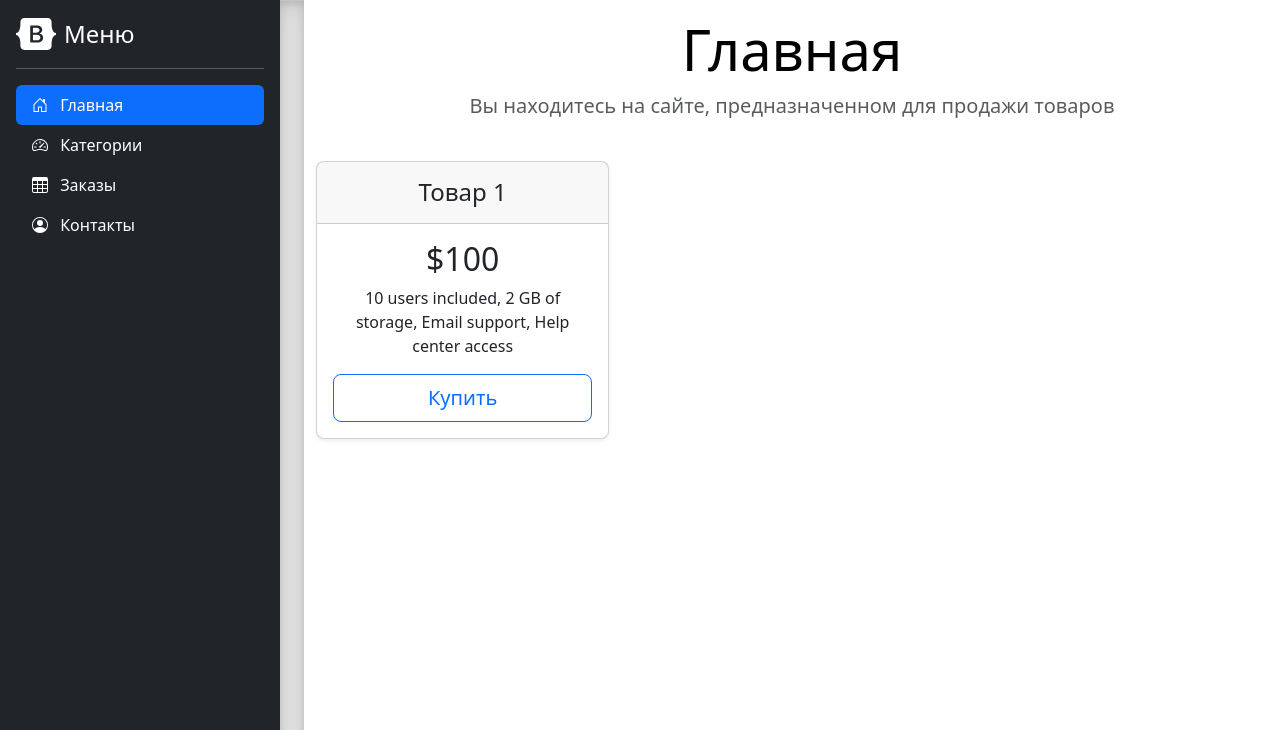
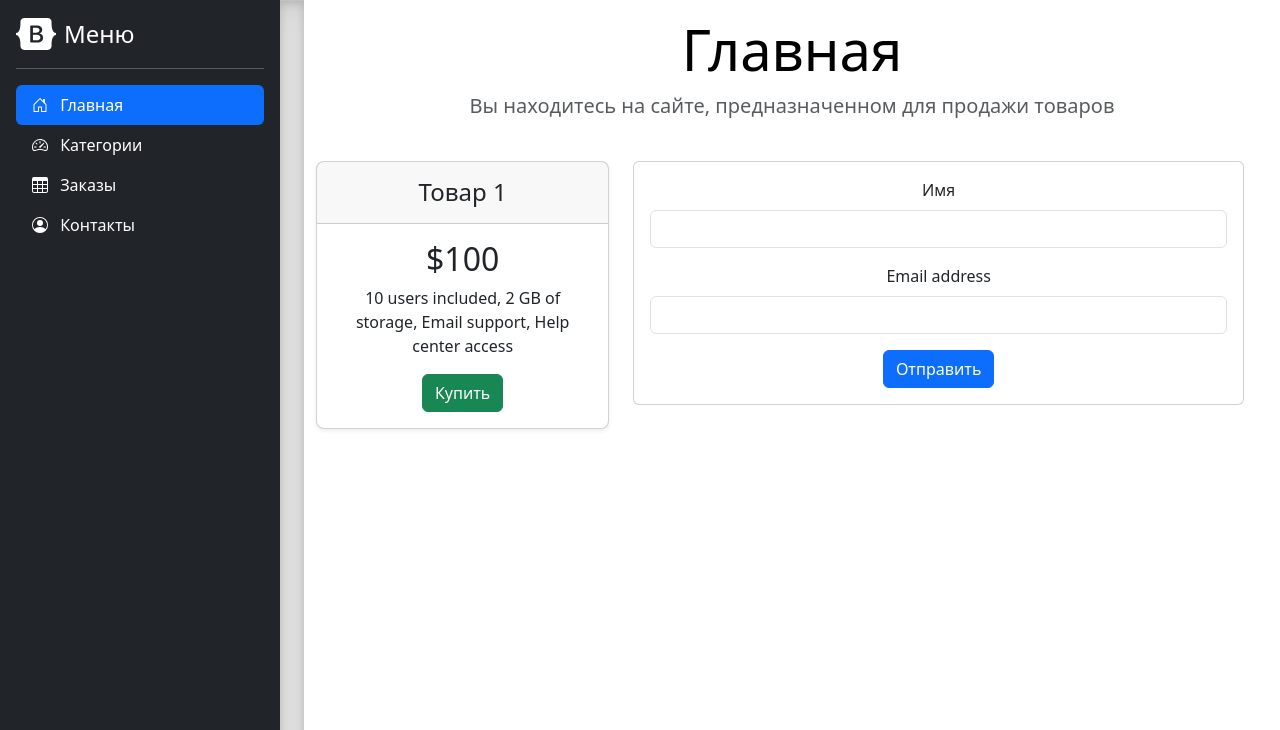
Before and after one commit to codenamekirkpatrick/home_work_19.1, a plain HTML site: page index.html in a window 1280 px wide. Shown: the top 730 px of the page. Drawn offline with nearby package versions, Linux system fonts and the light colour scheme.

Commit message:
Рядом с карточкой товара добавлена форма с полями «Имя» и «Email» и кнопку «Отправить».

```diff
--- a/index.html
+++ b/index.html
@@ -281,7 +281,28 @@
                                 Email support,
                                 Help center access
                             </p>
-                            <button type="button" class="w-100 btn btn-lg btn-outline-primary">Купить</button>
+                            <button type="button" class="btn btn-success">Купить</button>
+                        </div>
+                    </div>
+                </div>
+                <div class="col-8">
+                    <div class="card">
+                        <div class="card-body">
+                            <form>
+                                <div class="mb-3">
+                                    <label for="exampleInputName1" class="form-label">Имя</label>
+                                    <input type="text" class="form-control" id="exampleInputName1"
+                                           aria-describedby="nameHelp">
+                                    <div id="nameHelp" class="form-text">
+                                    </div>
+                                </div>
+                                <div class="mb-3">
+                                    <label for="exampleInputEmail1" class="form-label">Email address</label>
+                                    <input type="email" class="form-control" id="exampleInputEmail1"
+                                           aria-describedby="emailHelp">
+                                </div>
+                                <button type="submit" class="btn btn-primary">Отправить</button>
+                            </form>
                         </div>
                     </div>
                 </div>
```
